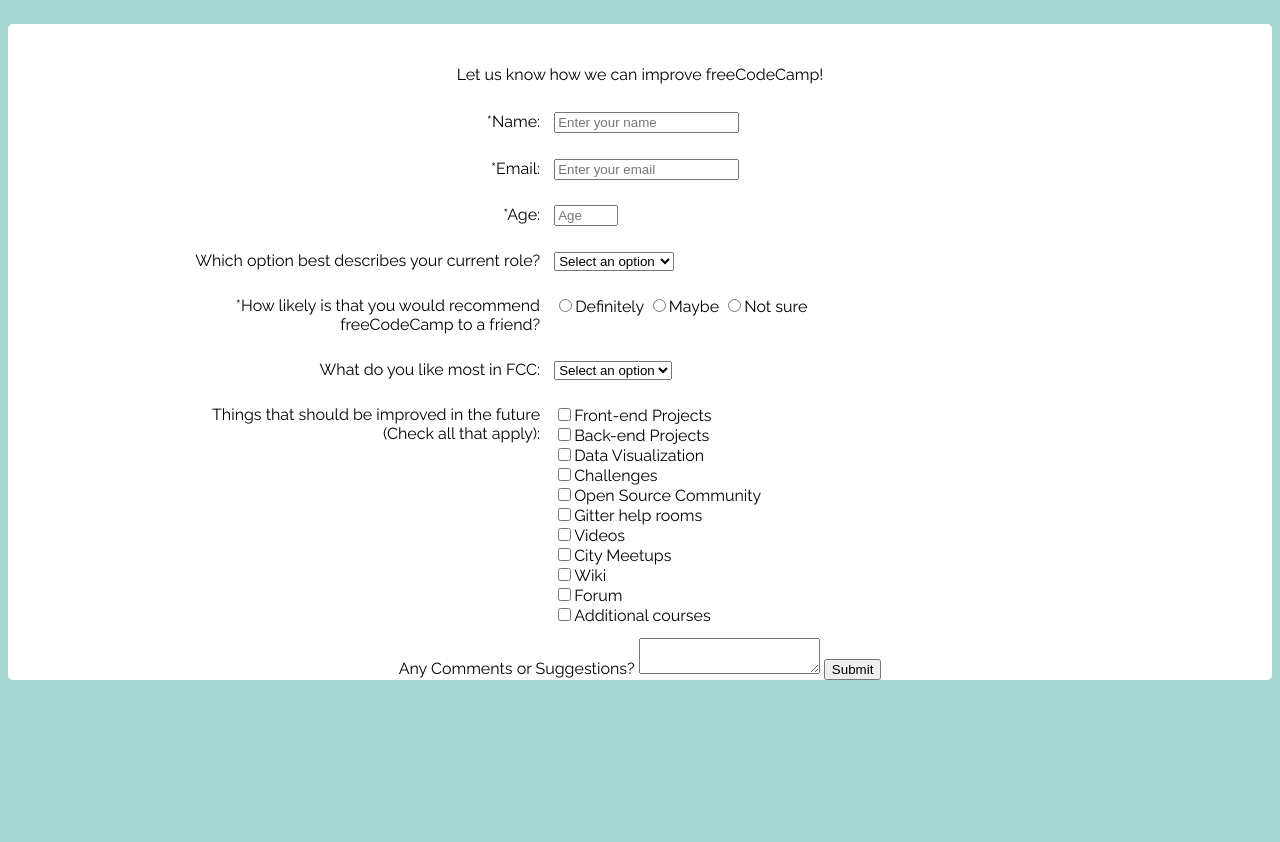
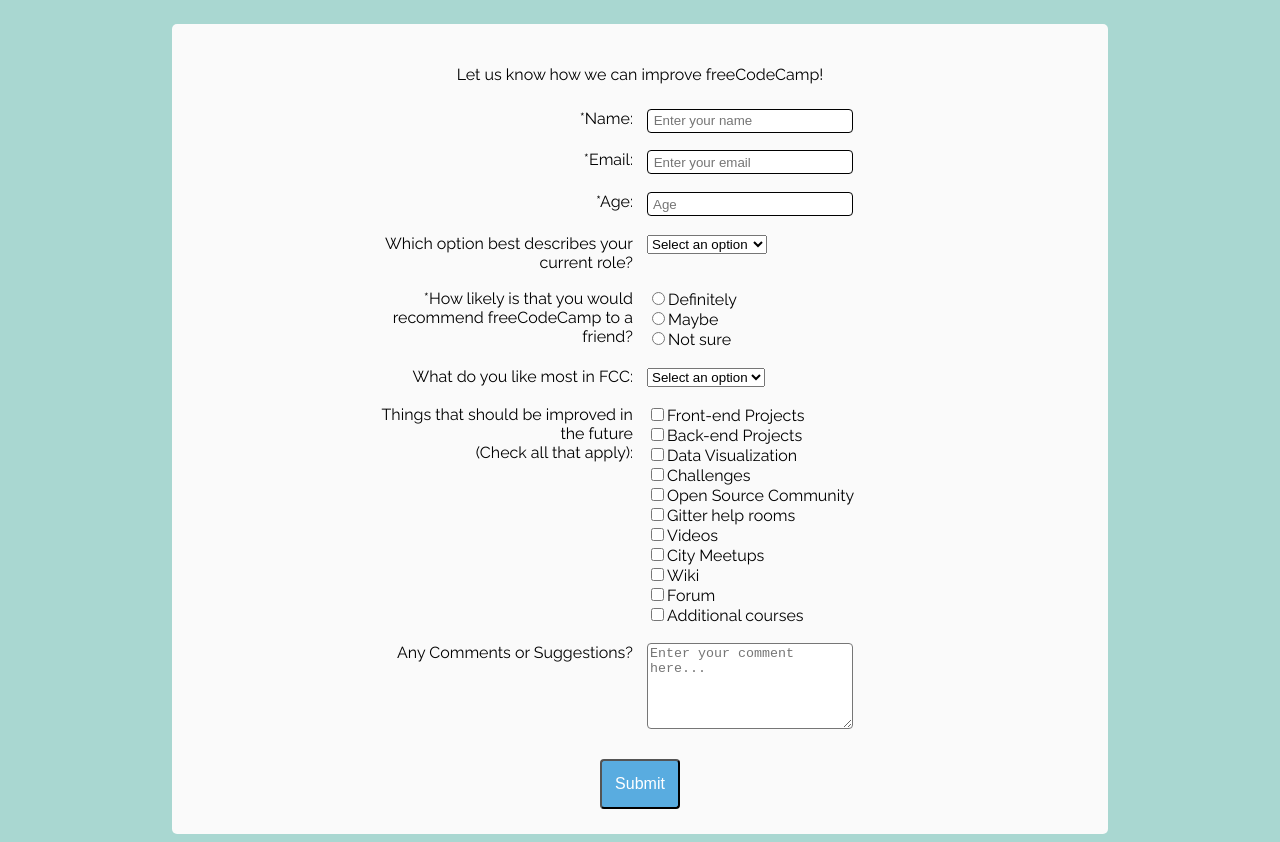
Before and after one commit to chrisxjacobi/fCC-responsive-2_survey, a plain HTML site: page index.html in a window 1280 px wide. Shown: the part 77-919 px from the top of the page. Before the commit the page ends 800 px from the top, so only its background shows below. Drawn offline with Linux system fonts and the light colour scheme.

Commit message:
perhaps final styling?

```diff
--- a/index.html
+++ b/index.html
@@ -17,7 +17,7 @@
                     <label for="name" id="name-label">*Name: </label>
                 </div>
                 <div class="right">
-                    <input type="text" id="name" placeholder="Enter your name" required>
+                    <input type="text" id="name" class="input-field" autocomplete="off" placeholder=" Enter your name" required>
                 </div>
             </div>
             <div class="row-info">
@@ -25,7 +25,7 @@
                     <label for="email" id="email-label">*Email: </label>
                 </div>
                 <div class="right">
-                    <input id="email" type="email" placeholder="Enter your email" required>
+                    <input id="email" class="input-field" autocomplete="off" type="email" placeholder=" Enter your email" required>
                 </div>
             </div>
 
@@ -34,7 +34,7 @@
                     <label for="number" id="number-label">*Age:</label>
                 </div>
                 <div class="right">
-                    <input id="number" type="number" placeholder="Age" min="1" max="110">
+                    <input id="number" class="input-field" type="number" placeholder=" Age" min="1" max="110">
                 </div>
             </div>
 
@@ -60,8 +60,8 @@
                     <label for="radio">*How likely is that you would recommend freeCodeCamp to a friend?</label>
                 </div>
                 <div class="right">
-                    <label><input type="radio" name="radio" value="Definitely">Definitely</label>
-                    <label><input type="radio" name="radio" value="Maybe">Maybe</label>
+                    <label><input type="radio" name="radio" value="Definitely">Definitely</label><br>
+                    <label><input type="radio" name="radio" value="Maybe">Maybe</label><br>
                     <label><input type="radio" name="radio" value="Not sure">Not sure</label>
                 </div>
             </div>
@@ -101,8 +101,14 @@
                 </div>
             </div>
 
-            <label for="text-area">Any Comments or Suggestions?</label>
-            <textarea id="text-area"></textarea>
+            <div class="row-info">
+                <div class="left">
+                    <label for="text-area">Any Comments or Suggestions?</label>
+                </div>
+                <div class="right">
+                    <textarea id="text-area" placeholder="Enter your comment here..."></textarea>
+                </div>
+            </div>
             <button type="submit" id="submit">Submit</button>
         </form>
 
--- a/style.css
+++ b/style.css
@@ -11,9 +11,12 @@
 }
 
 #survey-form {
-    background-color: white;
+    font-size: 16px;
+    background-color: #fafafa;
     border-radius: 5px;
-    padding-top: 2%;
+    margin: 0 auto;
+    width: 70%;
+    padding: 2%;
 }
 
 .row-info {
@@ -21,7 +24,7 @@
     padding: 1%;
 }
 
-.left{
+.left {
     width: 30%;
     display: inline-block;
     text-align: right;
@@ -30,7 +33,35 @@
 }
 
 .right {
-    width: 45%;
+    width: 30%;
     display: inline-block;
     text-align: left;
 }
+
+.input-field {
+    height: 20px;
+    width: 200px;
+    border-radius: 4px;
+    border: solid 1px;
+}
+
+.input-field:focus {
+    outline: inherit;
+}
+
+textarea {
+    height: 80px;
+    width: 200px;
+    border-radius: 4px;
+}
+
+button {
+    background-color: #59ace0;
+    font-size: 16px;
+    height: 50px;
+    width: 80px;
+    color: white;
+    margin-top: 2%;
+    padding: 10px;
+    border-radius: 4px;
+}
```
